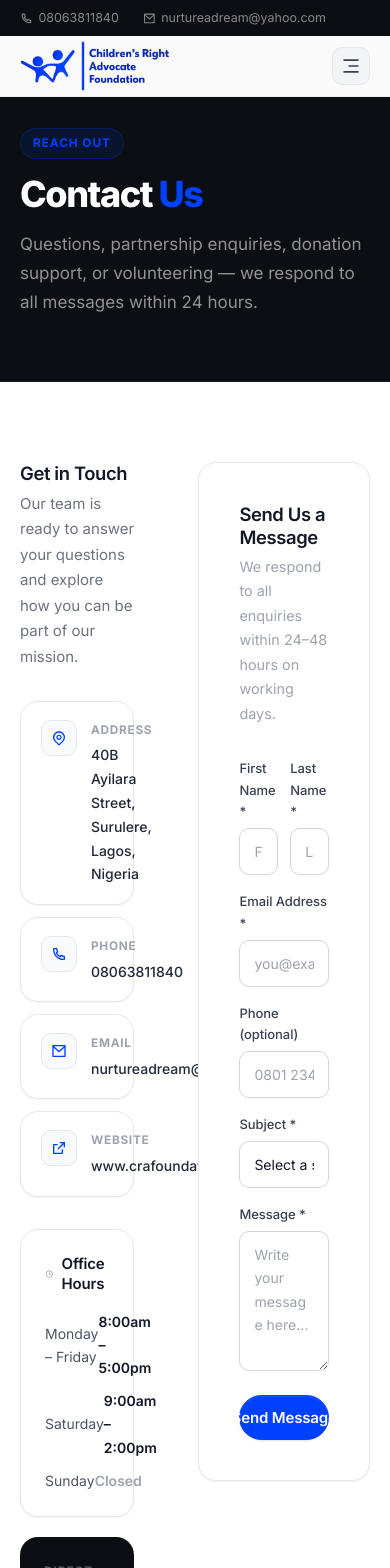
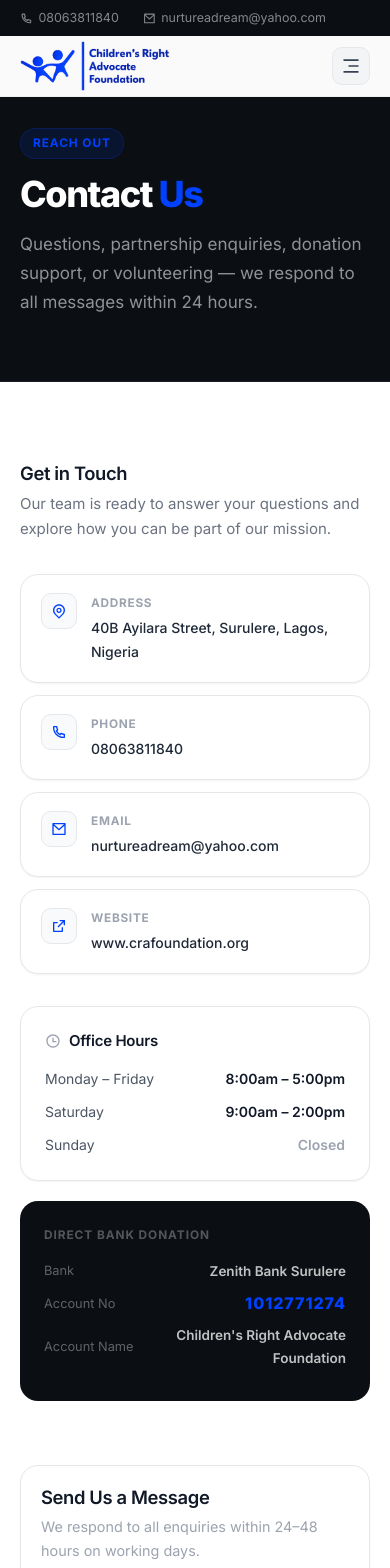
Before and after one commit to ifeanyiHM/cra-foundation, a Next.js app: page /contact in a window 390 px wide. Shown: the top 1568 px of the page. Built offline with nearby package versions, Linux system fonts and the light colour scheme.

Commit message:
mobile styling updated

```diff
--- a/app/about/page.tsx
+++ b/app/about/page.tsx
@@ -413,9 +413,9 @@ export default function AboutPage() {
                   }}
                 >
                   <Image
-                    src={`/board/${m.name}.webp`}
+                    src={`/images/board/${m.name}.webp`}
                     alt={m.name}
-                    className="!mx-auto object-cover object-top transition-transform duration-500 group-hover:scale-110"
+                    className="mx-auto! object-cover object-top transition-transform duration-500 group-hover:scale-110"
                     width={208}
                     height={221}
                   />
--- a/app/contact/page.tsx
+++ b/app/contact/page.tsx
@@ -1,76 +1,283 @@
-import type { Metadata } from 'next';
-import PageHeader from '@/components/shared/PageHeader';
-import ContactForm from '@/components/forms/ContactForm';
-import { RiPhoneLine, RiMailLine, RiMapPinLine, RiTimeLine, RiExternalLinkLine } from 'react-icons/ri';
+import type { Metadata } from "next";
+import PageHeader from "@/components/shared/PageHeader";
+import ContactForm from "@/components/forms/ContactForm";
+import {
+  RiPhoneLine,
+  RiMailLine,
+  RiMapPinLine,
+  RiTimeLine,
+  RiExternalLinkLine,
+} from "react-icons/ri";
 
-export const metadata: Metadata = { title: 'Contact Us' };
+export const metadata: Metadata = { title: "Contact Us" };
 
 export default function ContactPage() {
   return (
     <>
-      <PageHeader badge="Reach Out" title="Contact" highlight="Us"
-        description="Questions, partnership enquiries, donation support, or volunteering — we respond to all messages within 24 hours." />
+      <PageHeader
+        badge="Reach Out"
+        title="Contact"
+        highlight="Us"
+        description="Questions, partnership enquiries, donation support, or volunteering — we respond to all messages within 24 hours."
+      />
 
-      <section className="section-padding" style={{ background:'var(--white)' }}>
+      <section
+        className="section-padding"
+        style={{ background: "var(--white)" }}
+      >
         <div className="container-max">
-          <div style={{ display:'grid', gridTemplateColumns:'minmax(0,1fr) minmax(0,1.5fr)', gap:'4rem', alignItems:'start' }}>
+          <div
+            style={{
+              gap: "4rem",
+              alignItems: "start",
+            }}
+            className="grid lg:grid-cols-[minmax(0,1fr)_minmax(0,1.5fr)]"
+          >
             {/* Info */}
             <div>
-              <h3 style={{ marginBottom:'0.375rem' }}>Get in Touch</h3>
-              <p style={{ fontSize:'0.9375rem', color:'var(--neutral-500)', marginBottom:'2rem', lineHeight:1.7 }}>Our team is ready to answer your questions and explore how you can be part of our mission.</p>
+              <h3 style={{ marginBottom: "0.375rem" }}>Get in Touch</h3>
+              <p
+                style={{
+                  fontSize: "0.9375rem",
+                  color: "var(--neutral-500)",
+                  marginBottom: "2rem",
+                  lineHeight: 1.7,
+                }}
+              >
+                Our team is ready to answer your questions and explore how you
+                can be part of our mission.
+              </p>
 
-              <div style={{ display:'flex', flexDirection:'column', gap:'0.75rem', marginBottom:'2rem' }}>
+              <div
+                style={{
+                  display: "flex",
+                  flexDirection: "column",
+                  gap: "0.75rem",
+                  marginBottom: "2rem",
+                }}
+              >
                 {[
-                  { icon:RiMapPinLine, label:'Address', value:'40B Ayilara Street, Surulere, Lagos, Nigeria', href:'https://maps.google.com/?q=Ayilara+Street+Surulere+Lagos', external:true },
-                  { icon:RiPhoneLine, label:'Phone', value:'08063811840', href:'tel:08063811840' },
-                  { icon:RiMailLine, label:'Email', value:'nurtureadream@yahoo.com', href:'mailto:nurtureadream@yahoo.com' },
-                  { icon:RiExternalLinkLine, label:'Website', value:'www.crafoundation.org', href:'http://www.crafoundation.org', external:true },
-                ].map(({ icon:Icon, label, value, href, external }) => (
-                  <a key={label} href={href} target={external ? '_blank' : undefined} rel={external ? 'noreferrer' : undefined}
-                    className="card card-hover" style={{ padding:'1.125rem 1.25rem', display:'flex', alignItems:'flex-start', gap:'0.875rem', textDecoration:'none' }}>
-                    <div style={{ width:'2.25rem', height:'2.25rem', borderRadius:'var(--radius-md)', background:'var(--neutral-50)', border:'1px solid var(--border-subtle)', display:'flex', alignItems:'center', justifyContent:'center', flexShrink:0 }}>
-                      <Icon style={{ width:'1rem', height:'1rem', color:'var(--brand-600)' }} />
+                  {
+                    icon: RiMapPinLine,
+                    label: "Address",
+                    value: "40B Ayilara Street, Surulere, Lagos, Nigeria",
+                    href: "https://maps.google.com/?q=Ayilara+Street+Surulere+Lagos",
+                    external: true,
+                  },
+                  {
+                    icon: RiPhoneLine,
+                    label: "Phone",
+                    value: "08063811840",
+                    href: "tel:08063811840",
+                  },
+                  {
+                    icon: RiMailLine,
+                    label: "Email",
+                    value: "nurtureadream@yahoo.com",
+                    href: "mailto:nurtureadream@yahoo.com",
+                  },
+                  {
+                    icon: RiExternalLinkLine,
+                    label: "Website",
+                    value: "www.crafoundation.org",
+                    href: "http://www.crafoundation.org",
+                    external: true,
+                  },
+                ].map(({ icon: Icon, label, value, href, external }) => (
+                  <a
+                    key={label}
+                    href={href}
+                    target={external ? "_blank" : undefined}
+                    rel={external ? "noreferrer" : undefined}
+                    className="card card-hover"
+                    style={{
+                      padding: "1.125rem 1.25rem",
+                      display: "flex",
+                      alignItems: "flex-start",
+                      gap: "0.875rem",
+                      textDecoration: "none",
+                    }}
+                  >
+                    <div
+                      style={{
+                        width: "2.25rem",
+                        height: "2.25rem",
+                        borderRadius: "var(--radius-md)",
+                        background: "var(--neutral-50)",
+                        border: "1px solid var(--border-subtle)",
+                        display: "flex",
+                        alignItems: "center",
+                        justifyContent: "center",
+                        flexShrink: 0,
+                      }}
+                    >
+                      <Icon
+                        style={{
+                          width: "1rem",
+                          height: "1rem",
+                          color: "var(--brand-600)",
+                        }}
+                      />
                     </div>
                     <div>
-                      <p style={{ fontSize:'0.74rem', fontWeight:700, letterSpacing:'0.06em', textTransform:'uppercase', color:'var(--neutral-400)', marginBottom:'0.2rem' }}>{label}</p>
-                      <p style={{ fontSize:'0.875rem', fontWeight:500, color:'var(--neutral-800)' }}>{value}</p>
+                      <p
+                        style={{
+                          fontSize: "0.74rem",
+                          fontWeight: 700,
+                          letterSpacing: "0.06em",
+                          textTransform: "uppercase",
+                          color: "var(--neutral-400)",
+                          marginBottom: "0.2rem",
+                        }}
+                      >
+                        {label}
+                      </p>
+                      <p
+                        style={{
+                          fontSize: "0.875rem",
+                          fontWeight: 500,
+                          color: "var(--neutral-800)",
+                        }}
+                      >
+                        {value}
+                      </p>
                     </div>
                   </a>
                 ))}
               </div>
 
               {/* Hours */}
-              <div className="card" style={{ padding:'1.5rem' }}>
-                <div style={{ display:'flex', alignItems:'center', gap:'0.5rem', marginBottom:'1rem' }}>
-                  <RiTimeLine style={{ width:'1rem', height:'1rem', color:'var(--neutral-400)' }} />
-                  <h4 style={{ fontSize:'0.9375rem' }}>Office Hours</h4>
+              <div className="card" style={{ padding: "1.5rem" }}>
+                <div
+                  style={{
+                    display: "flex",
+                    alignItems: "center",
+                    gap: "0.5rem",
+                    marginBottom: "1rem",
+                  }}
+                >
+                  <RiTimeLine
+                    style={{
+                      width: "1rem",
+                      height: "1rem",
+                      color: "var(--neutral-400)",
+                    }}
+                  />
+                  <h4 style={{ fontSize: "0.9375rem" }}>Office Hours</h4>
                 </div>
-                <div style={{ display:'flex', flexDirection:'column', gap:'0.625rem' }}>
-                  {[['Monday – Friday','8:00am – 5:00pm'],['Saturday','9:00am – 2:00pm'],['Sunday','Closed']].map(([day,time]) => (
-                    <div key={day} style={{ display:'flex', justifyContent:'space-between', alignItems:'center', fontSize:'0.875rem' }}>
-                      <span style={{ color:'var(--neutral-600)' }}>{day}</span>
-                      <span style={{ fontWeight:600, color:time === 'Closed' ? 'var(--neutral-400)' : 'var(--neutral-900)' }}>{time}</span>
+                <div
+                  style={{
+                    display: "flex",
+                    flexDirection: "column",
+                    gap: "0.625rem",
+                  }}
+                >
+                  {[
+                    ["Monday – Friday", "8:00am – 5:00pm"],
+                    ["Saturday", "9:00am – 2:00pm"],
+                    ["Sunday", "Closed"],
+                  ].map(([day, time]) => (
+                    <div
+                      key={day}
+                      style={{
+                        display: "flex",
+                        justifyContent: "space-between",
+                        alignItems: "center",
+                        fontSize: "0.875rem",
+                      }}
+                    >
+                      <span style={{ color: "var(--neutral-600)" }}>{day}</span>
+                      <span
+                        style={{
+                          fontWeight: 600,
+                          color:
+                            time === "Closed"
+                              ? "var(--neutral-400)"
+                              : "var(--neutral-900)",
+                        }}
+                      >
+                        {time}
+                      </span>
                     </div>
                   ))}
                 </div>
               </div>
 
               {/* Bank */}
-              <div style={{ marginTop:'1.25rem', background:'var(--neutral-950)', borderRadius:'var(--radius-xl)', padding:'1.5rem' }}>
-                <p style={{ fontSize:'0.74rem', fontWeight:700, letterSpacing:'0.08em', textTransform:'uppercase', color:'rgba(255,255,255,0.3)', marginBottom:'0.875rem' }}>Direct Bank Donation</p>
-                {[['Bank','Zenith Bank Surulere'],['Account No','1012771274'],['Account Name',"Children's Right Advocate Foundation"]].map(([k,v]) => (
-                  <div key={k} style={{ display:'flex', justifyContent:'space-between', alignItems:'center', marginBottom:'0.5rem' }}>
-                    <span style={{ fontSize:'0.8rem', color:'rgba(255,255,255,0.35)' }}>{k}</span>
-                    <span style={{ fontSize: k === 'Account No' ? '1rem' : '0.845rem', fontWeight: k === 'Account No' ? 800 : 600, color: k === 'Account No' ? 'var(--brand-600)' : 'rgba(255,255,255,0.75)', letterSpacing: k === 'Account No' ? '0.06em' : 'normal', textAlign:'right', maxWidth:'60%' }}>{v}</span>
+              <div
+                style={{
+                  marginTop: "1.25rem",
+                  background: "var(--neutral-950)",
+                  borderRadius: "var(--radius-xl)",
+                  padding: "1.5rem",
+                }}
+              >
+                <p
+                  style={{
+                    fontSize: "0.74rem",
+                    fontWeight: 700,
+                    letterSpacing: "0.08em",
+                    textTransform: "uppercase",
+                    color: "rgba(255,255,255,0.3)",
+                    marginBottom: "0.875rem",
+                  }}
+                >
+                  Direct Bank Donation
+                </p>
+                {[
+                  ["Bank", "Zenith Bank Surulere"],
+                  ["Account No", "1012771274"],
+                  ["Account Name", "Children's Right Advocate Foundation"],
+                ].map(([k, v]) => (
+                  <div
+                    key={k}
+                    style={{
+                      display: "flex",
+                      justifyContent: "space-between",
+                      alignItems: "center",
+                      marginBottom: "0.5rem",
+                    }}
+                  >
+                    <span
+                      style={{
+                        fontSize: "0.8rem",
+                        color: "rgba(255,255,255,0.35)",
+                      }}
+                    >
+                      {k}
+                    </span>
+                    <span
+                      style={{
+                        fontSize: k === "Account No" ? "1rem" : "0.845rem",
+                        fontWeight: k === "Account No" ? 800 : 600,
+                        color:
+                          k === "Account No"
+                            ? "var(--brand-600)"
+                            : "rgba(255,255,255,0.75)",
+                        letterSpacing: k === "Account No" ? "0.06em" : "normal",
+                        textAlign: "right",
+                        maxWidth: "60%",
+                      }}
+                    >
+                      {v}
+                    </span>
                   </div>
                 ))}
               </div>
             </div>
 
             {/* Form */}
-            <div className="card" style={{ padding:'2.5rem' }}>
-              <h3 style={{ marginBottom:'0.375rem' }}>Send Us a Message</h3>
-              <p style={{ fontSize:'0.9rem', color:'var(--neutral-400)', marginBottom:'2rem' }}>We respond to all enquiries within 24–48 hours on working days.</p>
+            <div className="card p-5! md:p-10!">
+              <h3 style={{ marginBottom: "0.375rem" }}>Send Us a Message</h3>
+              <p
+                style={{
+                  fontSize: "0.9rem",
+                  color: "var(--neutral-400)",
+                  marginBottom: "2rem",
+                }}
+              >
+                We respond to all enquiries within 24–48 hours on working days.
+              </p>
               <ContactForm />
             </div>
           </div>
--- a/app/impact/page.tsx
+++ b/app/impact/page.tsx
@@ -128,12 +128,13 @@ export default function ImpactPage() {
             <div
               style={{
                 position: "absolute",
-                left: "5.25rem",
+                // left: "5.25rem",
                 top: 0,
                 bottom: 0,
                 width: "1px",
                 background: "var(--border-subtle)",
               }}
+              className="left-8.5 md:left-21"
             />
             {timeline.map((e, i) => (
               <div
@@ -147,11 +148,12 @@ export default function ImpactPage() {
               >
                 <div
                   style={{
-                    width: "4.5rem",
+                    // width: "4.5rem",
                     flexShrink: 0,
                     textAlign: "right",
                     paddingTop: "0.2rem",
                   }}
+                  className="w-2 md:w-18"
                 >
                   <span
                     style={{
--- a/app/layout.tsx
+++ b/app/layout.tsx
@@ -3,6 +3,7 @@ import { Inter } from "next/font/google";
 import "./globals.css";
 import Header from "@/components/layout/Header";
 import Footer from "@/components/layout/Footer";
+import ScrollToTop from "@/components/ui/ScrollToTop";
 
 const inter = Inter({
   subsets: ["latin"],
@@ -40,6 +41,7 @@ export default function RootLayout({
       <body className={inter.className}>
         <Header />
         <main>{children}</main>
+        <ScrollToTop />
         <Footer />
       </body>
     </html>
--- a/components/home/NewsSection.tsx
+++ b/components/home/NewsSection.tsx
@@ -206,7 +206,7 @@ export default function NewsSection() {
                     style={{
                       fontSize: "0.9375rem",
                       lineHeight: 1.4,
-                      marginBottom: "0.4rem",
+                      paddingBottom: "0.3rem",
                       letterSpacing: "-0.015em",
                     }}
                     className="line-clamp-2"
--- a/components/layout/Footer.tsx
+++ b/components/layout/Footer.tsx
@@ -291,7 +291,7 @@ export default function Footer() {
             © {year} Children&apos;s Right Advocate Foundation. All rights
             reserved.
           </p>
-          <div style={{ display: "flex", alignItems: "center", gap: "1.5rem" }}>
+          <div className="flex flex-col md:flex-row md:items-center md:gap-6">
             <Link href="/privacy" className="footer-legal-link">
               Privacy Policy
             </Link>
--- /dev/null
+++ b/components/ui/ScrollToTop.tsx
@@ -0,0 +1,130 @@
+"use client";
+
+import { useEffect, useState } from "react";
+import { RiArrowUpLine } from "react-icons/ri";
+
+export default function ScrollToTop() {
+  const [visible, setVisible] = useState(false);
+  const [progress, setProgress] = useState(0);
+
+  useEffect(() => {
+    const handleScroll = () => {
+      const scrollY = window.scrollY;
+      const docHeight =
+        document.documentElement.scrollHeight - window.innerHeight;
+      setVisible(scrollY > 400);
+      setProgress(docHeight > 0 ? (scrollY / docHeight) * 100 : 0);
+    };
+    window.addEventListener("scroll", handleScroll, { passive: true });
+    return () => window.removeEventListener("scroll", handleScroll);
+  }, []);
+
+  const scrollToTop = () => window.scrollTo({ top: 0, behavior: "smooth" });
+
+  const size = 48;
+  const strokeW = 2.5;
+  const radius = (size - strokeW) / 2;
+  const circumference = 2 * Math.PI * radius;
+  const dash = (progress / 100) * circumference;
+
+  return (
+    <>
+      <style>{`
+        .stt-btn {
+          position: fixed;
+          bottom: 1.75rem;
+          right: 1.75rem;
+          z-index: 50;
+          width: ${size}px;
+          height: ${size}px;
+          cursor: pointer;
+          background: none;
+          border: none;
+          padding: 0;
+          transition: opacity .3s ease, transform .3s ease;
+        }
+        .stt-btn.hidden-btn {
+          opacity: 0;
+          transform: translateY(12px) scale(.9);
+          pointer-events: none;
+        }
+        .stt-btn.visible-btn {
+          opacity: 1;
+          transform: translateY(0) scale(1);
+        }
+
+        .stt-inner {
+          position: absolute;
+          inset: 4px;
+          border-radius: 50%;
+          background: var(--neutral-950);
+          display: flex;
+          align-items: center;
+          justify-content: center;
+          transition: background .2s ease;
+        }
+        .stt-btn:hover .stt-inner {
+          background: var(--brand-600);
+        }
+        .stt-btn:hover .stt-arrow {
+          transform: translateY(-2px);
+        }
+
+        .stt-arrow {
+          width: 1rem;
+          height: 1rem;
+          color: #fff;
+          transition: transform .2s ease;
+          flex-shrink: 0;
+        }
+
+        .stt-ring-track {
+          stroke: rgba(255,255,255,0.08);
+          fill: none;
+        }
+        .stt-ring-fill {
+          fill: none;
+          stroke: var(--brand-600);
+          stroke-linecap: round;
+          transition: stroke-dashoffset .15s linear;
+          transform-origin: center;
+          transform: rotate(-90deg);
+        }
+      `}</style>
+
+      <button
+        onClick={scrollToTop}
+        aria-label="Scroll to top"
+        className={`stt-btn ${visible ? "visible-btn" : "hidden-btn"}`}
+      >
+        <svg
+          width={size}
+          height={size}
+          viewBox={`0 0 ${size} ${size}`}
+          style={{ position: "absolute", inset: 0 }}
+        >
+          <circle
+            className="stt-ring-track"
+            cx={size / 2}
+            cy={size / 2}
+            r={radius}
+            strokeWidth={strokeW}
+          />
+          <circle
+            className="stt-ring-fill"
+            cx={size / 2}
+            cy={size / 2}
+            r={radius}
+            strokeWidth={strokeW}
+            strokeDasharray={`${dash} ${circumference - dash}`}
+            strokeDashoffset={0}
+          />
+        </svg>
+
+        <div className="stt-inner">
+          <RiArrowUpLine className="stt-arrow" />
+        </div>
+      </button>
+    </>
+  );
+}
--- a/data/index.ts
+++ b/data/index.ts
@@ -394,10 +394,9 @@ export const news: NewsArticle[] = [
     category: "Events",
     author: "CRA Foundation Team",
     images: [
-      "/images/news/independence.png",
+      "/images/news/independence3.jpg",
       "/images/news/independence1.jpg",
       "/images/news/independence2.jpg",
-      "/images/news/independence3.jpg",
       "/images/news/independence4.jpg",
       "/images/news/independence5.jpg",
     ],
```
Also changed, not shown: app/programs/page.tsx (+32 -3 lines), components/layout/Header.tsx (+14 -3 lines).
